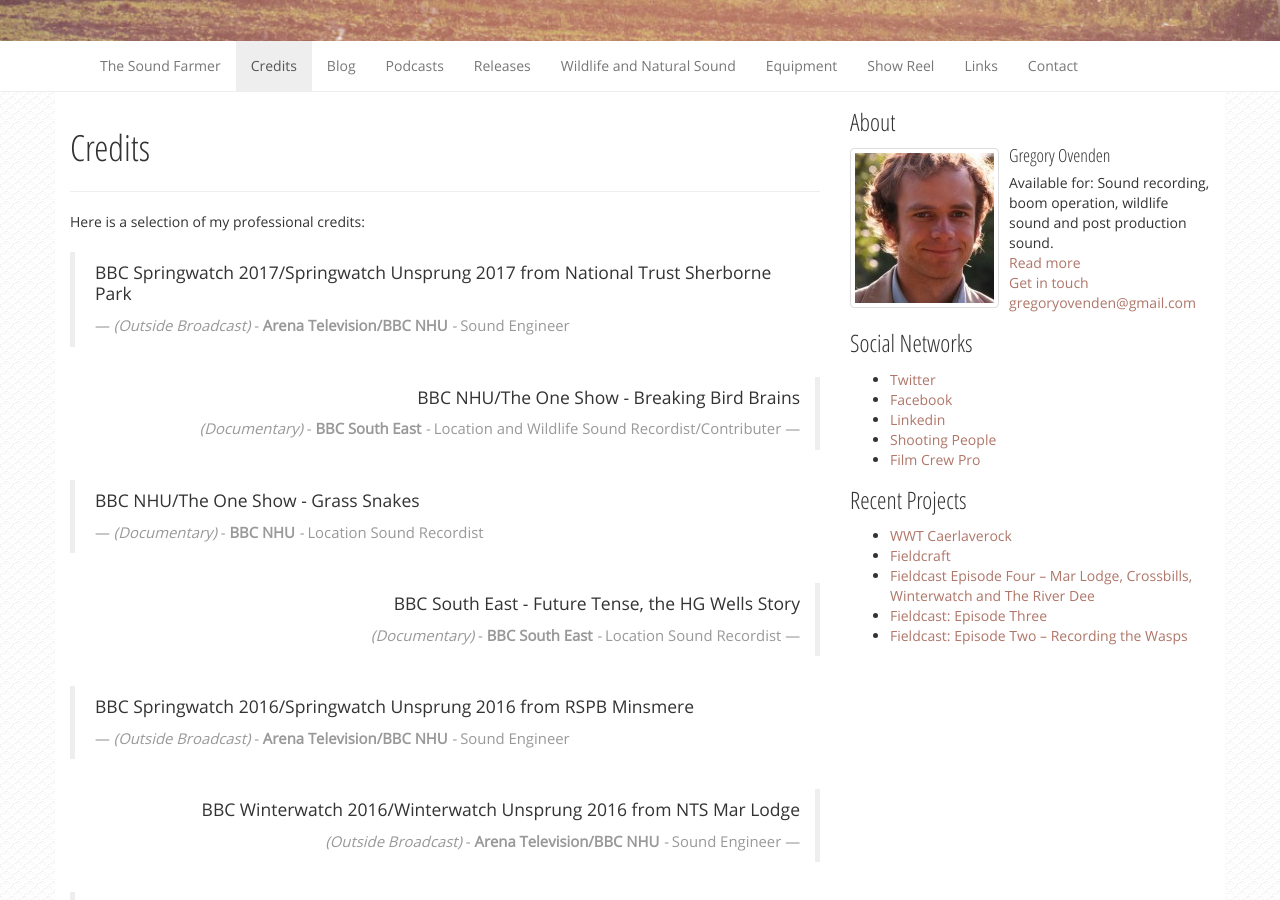
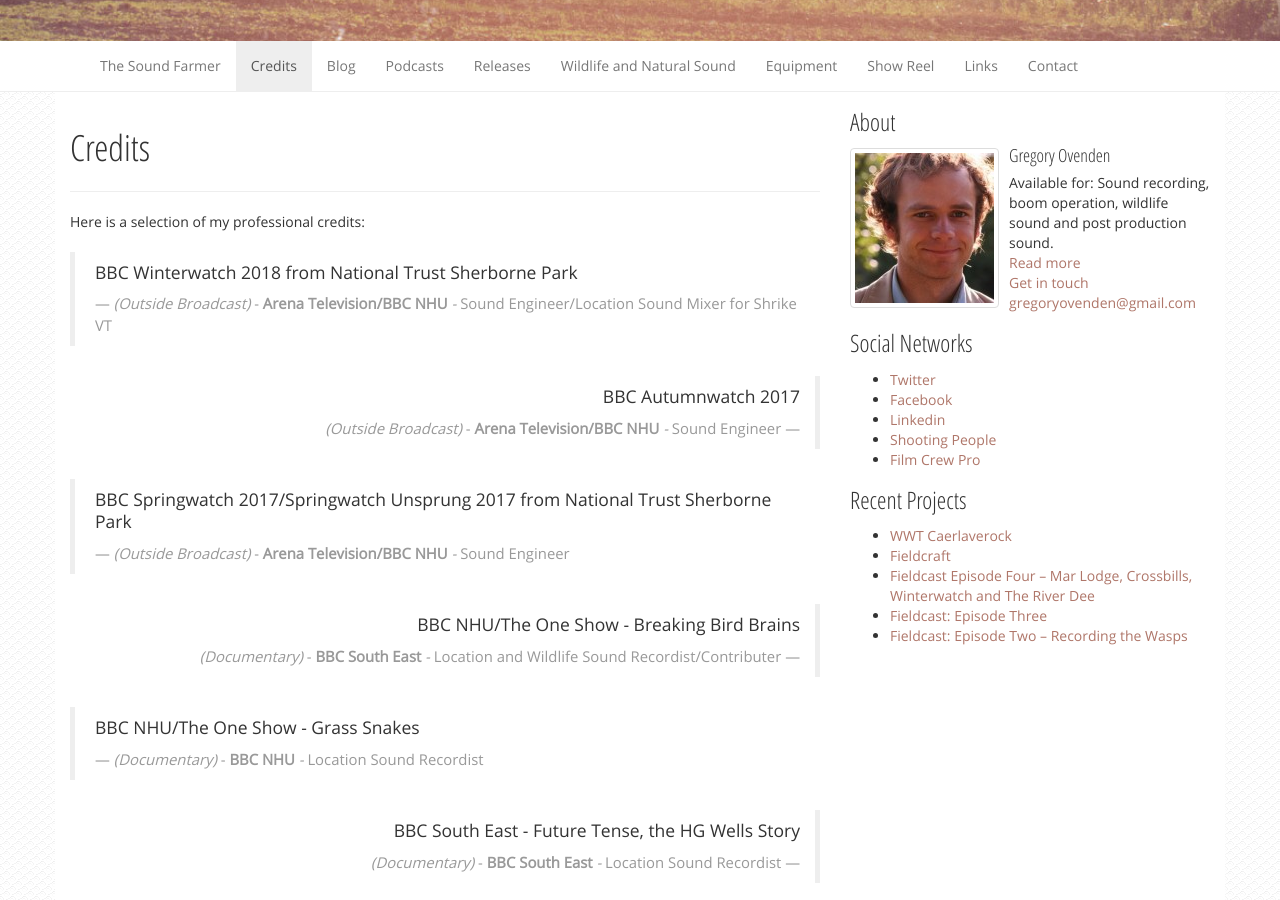
Before and after one commit to thesoundfarmer/thesoundfarmer.github.io, a Jekyll site: the page built from cv.html, in a window 1280 px wide and 900 px high, scrolled down 309 px. Built offline with Jekyll 4.4.1, drawn with Linux system fonts in a browser that asks for light colours; nearby versions of some CDN libraries.

Commit message:
Credits update
Updated credits

```diff
--- a/cv.html
+++ b/cv.html
@@ -22,6 +22,17 @@
 ---
 <p>Here is a selection of my professional credits:</p>
 
+<p class="clearfix">
+<blockquote class="">
+<p>BBC Winterwatch 2018 from National Trust Sherborne Park</p>
+<p>  <small><em>(Outside Broadcast)</em> - <strong>Arena Television/BBC NHU</strong><em> - </em>Sound Engineer/Location Sound Mixer for Shrike VT</small>
+</p></blockquote>
+
+<p class="clearfix">
+<blockquote class="pull-right">
+<p>BBC Autumnwatch 2017</p>
+<p>  <small><em>(Outside Broadcast)</em> - <strong>Arena Television/BBC NHU</strong><em> - </em>Sound Engineer</small>
+</p></blockquote>
 
 <p class="clearfix">
 <blockquote class="">
```
